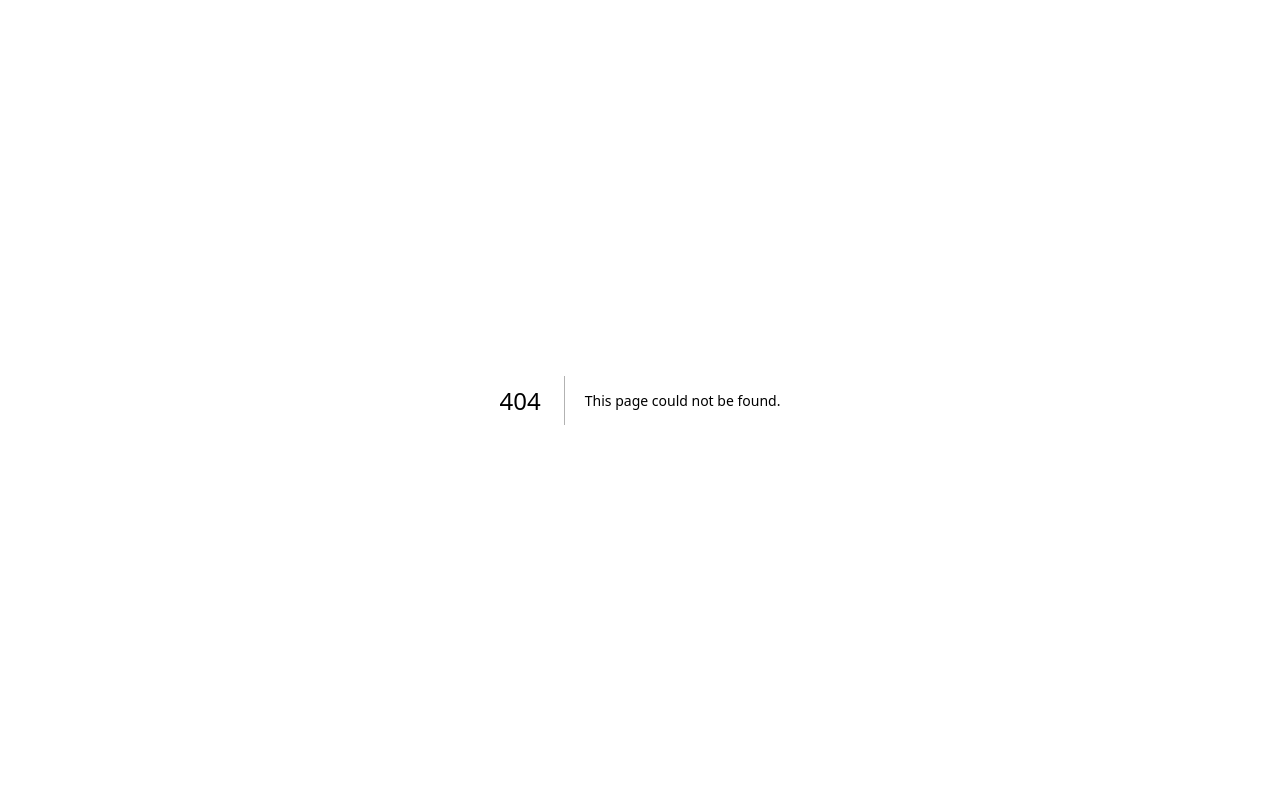
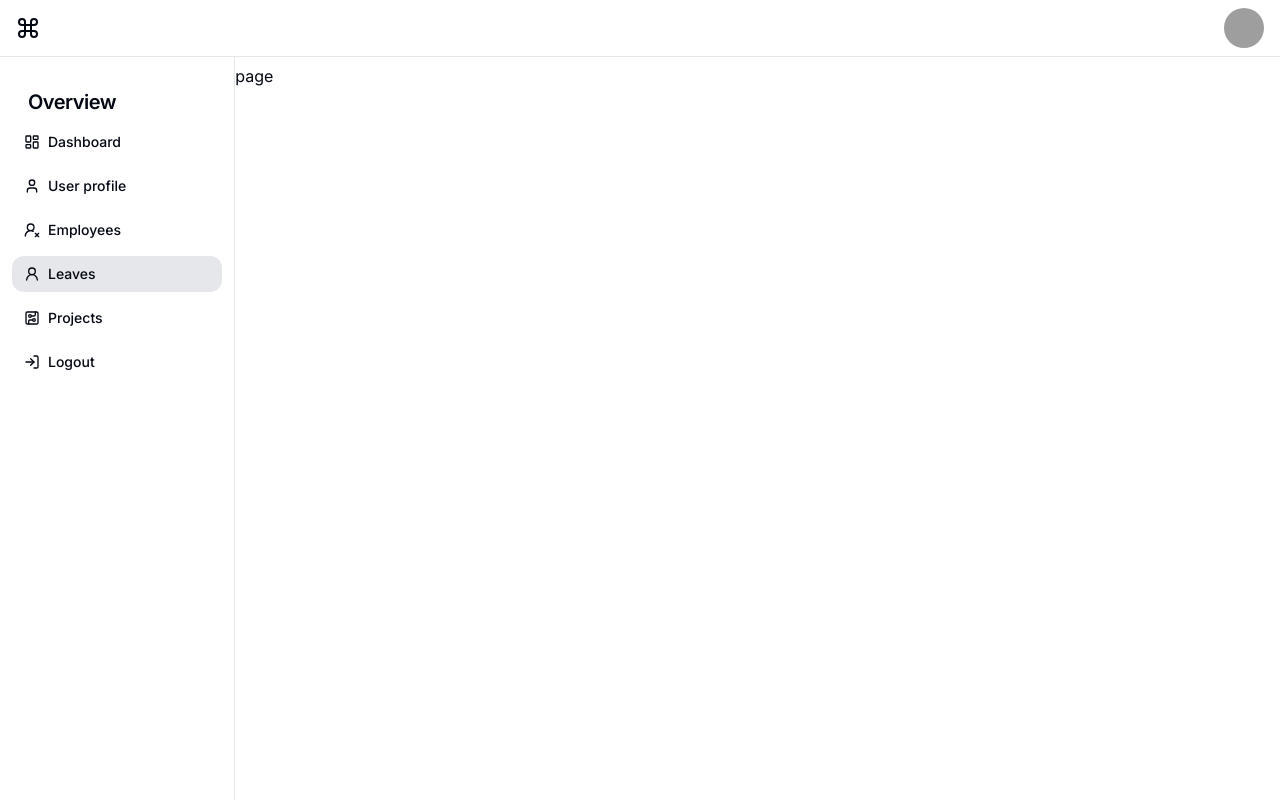
Before and after one commit to reveuse12/next-auth-zustand, a Next.js app: page /admin/leaves in a window 1280 px wide. Before the commit this address had no page. Built offline with nearby package versions, Linux system fonts and the light colour scheme; grey boxes are pictures that could not be loaded.

Commit message:
page added

```diff
--- /dev/null
+++ b/src/app/admin/leaves/page.jsx
@@ -0,0 +1,7 @@
+import React from "react";
+
+const page = () => {
+  return <div>page</div>;
+};
+
+export default page;
--- /dev/null
+++ b/src/app/admin/projects/page.jsx
@@ -0,0 +1,7 @@
+import React from "react";
+
+const page = () => {
+  return <div>page</div>;
+};
+
+export default page;
--- /dev/null
+++ b/src/app/admin/user/page.jsx
@@ -0,0 +1,7 @@
+import React from "react";
+
+const page = () => {
+  return <div>page</div>;
+};
+
+export default page;
```
